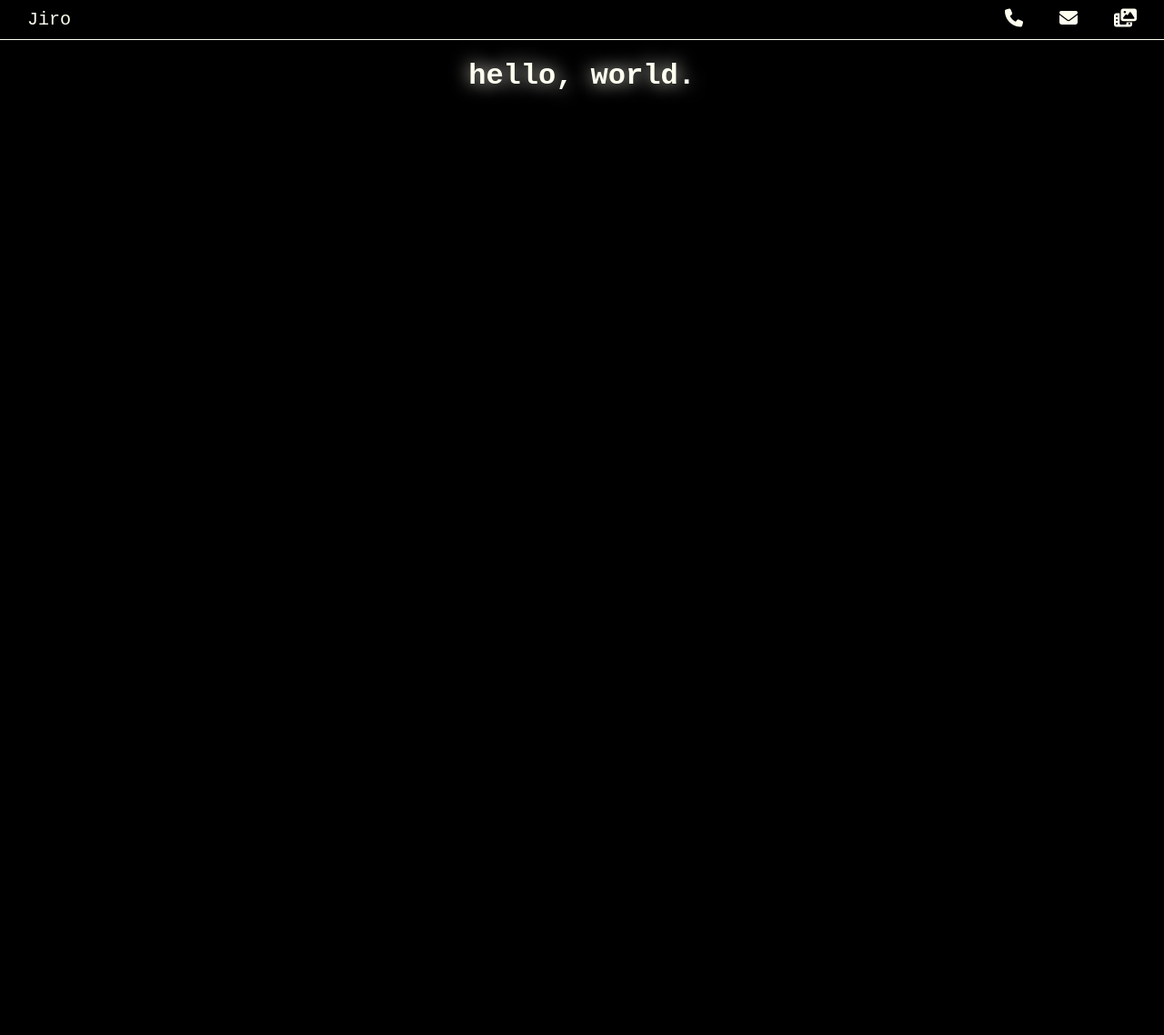
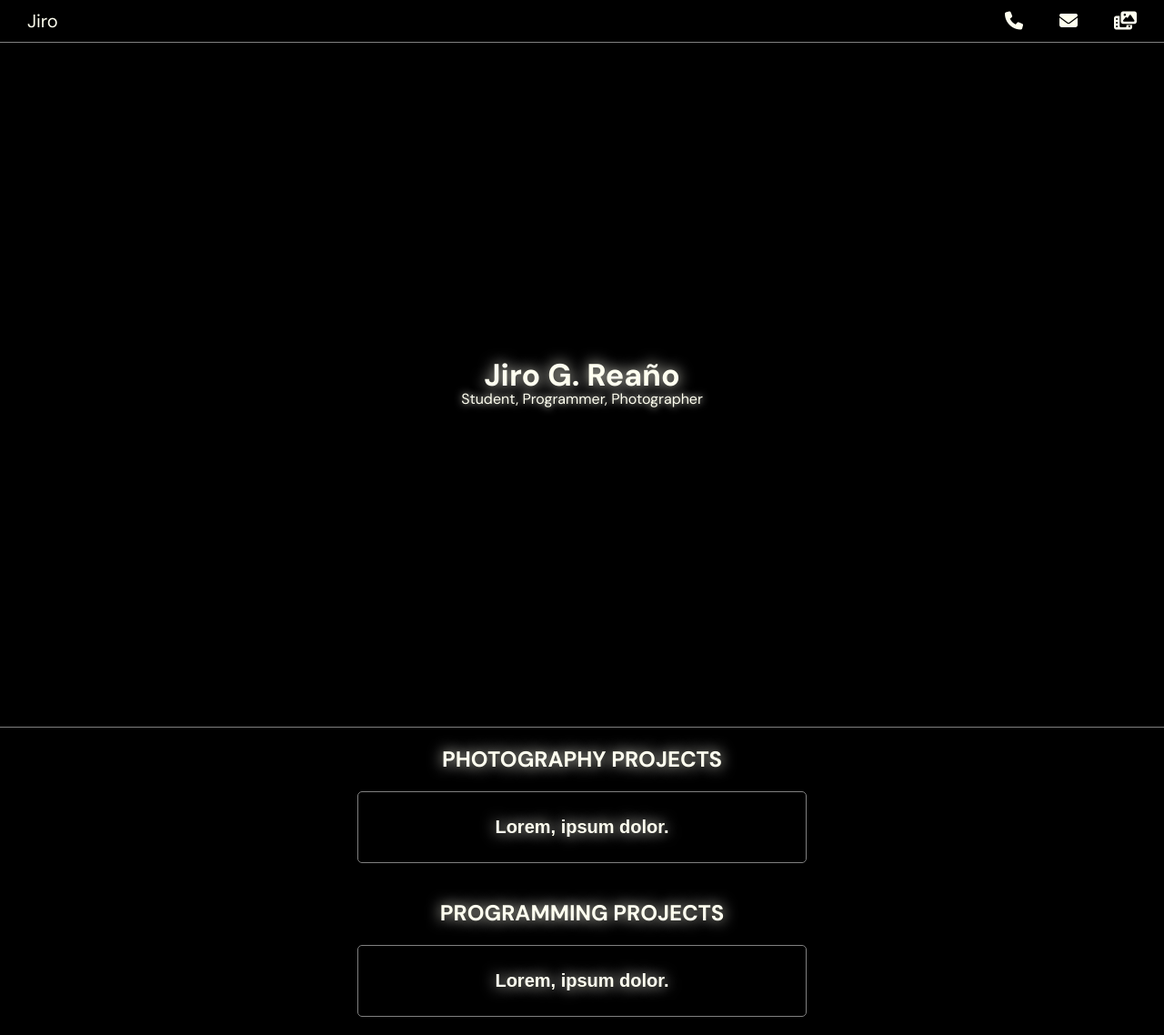
Before and after one commit to demuriffic/demuriffic.github.io, a plain HTML site: page index.html in a window 1280 px wide. Shown: the whole page at 91% size. Before the commit the page ends 800 px from the top, so only its background shows below. Drawn offline with Linux system fonts and the light colour scheme.

Commit message:
Added HTML and CSS to complete the basic look of the website.

```diff
--- a/index.html
+++ b/index.html
@@ -7,17 +7,39 @@
     <link rel="stylesheet" href="style.css">
     <script src="https://kit.fontawesome.com/c9d39c1124.js" crossorigin="anonymous"></script>
     <script src="index.js"></script>
+    <link rel="preconnect" href="https://fonts.googleapis.com">
+    <link rel="preconnect" href="https://fonts.gstatic.com" crossorigin>
+    <link href="https://fonts.googleapis.com/css2?family=DM+Sans:ital,opsz,wght@0,9..40,300;0,9..40,400;0,9..40,700;1,9..40,300;1,9..40,400;1,9..40,700&display=swap" rel="stylesheet">
 </head>
 <body>
     <nav class="navbar">
         <ul class="main-nav">
-            <li class="navlink" id="left"><a href="#home">Jiro</a></li>
+            <li class="navlink" id="left"><a href="#intro">Jiro</a></li>
             <li class="navlink"><a href="#contact"><i class="fa-solid fa-phone"></i></a></li>
             <li class="navlink"><a href="mailto:cjr.gfx@gmail.com"><i class="fa-solid fa-envelope"></i></a></li>
             <li class="navlink"><a href="#stuff"><i class="fa-solid fa-photo-film"></i></a></li>
         </ul>
     </nav>
 </div>
-    <h1 class="hello">hello, world.</h1>
+<div id="intro" class="intro-txt">
+    <h1 id="jiro" class="header">Jiro G. Reaño</h1>
+    <p id="description">Student, Programmer, Photographer</p>
+</div>
+<div class="proj-header-div">
+    <h2 class="header">PHOTOGRAPHY PROJECTS</h2>
+</div>
+<div id="stuff">
+    <button class="project" onclick="location.href='https://google.com';">
+    <h2 class="header">Lorem, ipsum dolor.</h2>
+    </button>
+</div>
+<div class="proj-header-div">
+    <h2 class="header">PROGRAMMING PROJECTS</h2>
+</div>
+<div id="stuff2">
+    <button class="project" onclick="location.href='https://google.com';">
+    <h2 class="header">Lorem, ipsum dolor.</h2>
+    </button>
+</div>
 </body>
 </html>
--- a/style.css
+++ b/style.css
@@ -2,25 +2,44 @@ body {
     padding: 0;
     margin: 0;
     background-color: black;
-    font-family: 'Courier New', Courier, monospace
+    font-family: 'DM Sans', sans-serif;
 }
 
-.hello {
+.header {
     color: ivory;
     text-align: center;
-    text-shadow: ivory 0 0 20px;
+    text-shadow: ivory 0 0 1rem;
 }
+
+.intro-txt {
+    align-items: center;
+    justify-content: center;
+    border-bottom: 1px solid gray;
+    padding: 40vh 0;
+}
+
+#jiro {
+    font-size: clamp(34px, 2.5vw, 72px);
+}
+
+#description {
+    color: ivory;
+    text-align: center;
+    text-shadow: ivory 0 0 8px;
+    margin-top: -30px;
+    margin-bottom: 30px;
+}
+
 .main-nav {
     background-color: black;
     padding: 10px 10px;
     margin: 0;
     overflow: hidden;
     display: flex;
-    border-bottom: ivory;
 }
 
 .navbar {
-    border-bottom: 1px solid ivory;
+    border-bottom: 1px solid gray;
 }
 
 .navlink {
@@ -46,3 +65,38 @@ a:hover {
     text-shadow: crimson 0 0 12px;
     transition-duration: 250ms;
 }
+
+#stuff, #stuff2 {
+    display: flex;
+    align-items: center;
+    justify-content: center;
+}
+
+.project {
+    margin-bottom: 20px;
+    text-align: center;
+    background-color: black;
+    border: gray solid 1px;
+    border-radius: 5px;
+    padding: 10px 150px;
+    cursor: pointer;
+    transition: ease-out 250ms;
+}
+
+.project:hover {
+    background-color: crimson;
+    transition: ease-in 250ms;
+    border: none;
+    box-shadow: 0 0 10px crimson;
+}
+
+.project:hover > .header {
+    color: black;
+    text-shadow: black 0 0
+}
+
+@media only screen and (max-width: 900px) {
+    .project {
+      padding: 10px 75px;
+    }
+  }
```
